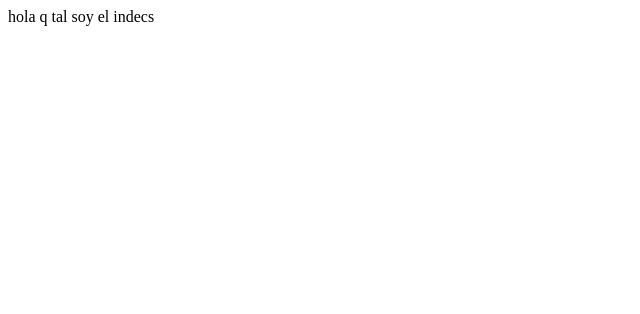
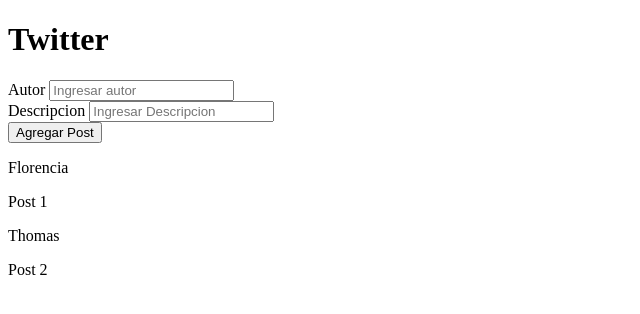
Before and after one commit to iic3585-2019/pwa-twitter-g1, a website built with webpack: page src/app/index.html in a window 1280 px wide. Shown: the whole page, without its empty margins (0-640 px from the left). Built offline with nearby package versions, Linux system fonts and the light colour scheme.

Commit message:
basic posts show

```diff
--- a/src/app/index.html
+++ b/src/app/index.html
@@ -2,11 +2,24 @@
 <html lang="en">
 <head>
     <meta charset="UTF-8">
-    <title>HOLA</title>
+    <title>Twitter</title>
     <link rel="icon" href="favicon.ico" type="image/x-icon"/>
     <link rel="shortcut icon" href="favicon.ico" type="image/x-icon"/>
 </head>
 <body>
-hola q tal soy el indecs
+    <h1>Twitter</h1>
+    <div id="form-container">
+        <div>
+            <label>Autor</label>
+            <input type="text" id="author-input" placeholder="Ingresar autor"/>
+        </div>
+        <div>
+            <label>Descripcion</label>
+            <input type="text" id="description-input" placeholder="Ingresar Descripcion"/>
+        </div>
+        <button id="post-button">Agregar Post</button>
+    </div>
+
+    <div id="posts-container"></div>
 </body>
 </html>
--- a/src/app/index.js
+++ b/src/app/index.js
@@ -1,4 +1,31 @@
-console.log('Hola mundo!');
+
+const posts = [
+  {
+    author: "Florencia",
+    description: "Post 1",
+  },
+  {
+    author: "Thomas",
+    description: "Post 2",
+  }
+]
+
+const addPost = () => {
+  const author = document.getElementById("author-input").value;
+  const description = document.getElementById("description-input").value;
+  // TODO: send author and description to firebase
+};
+
+const button = document.getElementById("post-button");
+button.addEventListener("click", addPost);
+
+const postsContainer = document.getElementById("posts-container");
+postsContainer.innerHTML = posts.map(post => `
+  <div class="post">
+    <p class="post-author">${post.author}</p>
+    <p class="post-description">${post.description}</p>
+  </div>
+`).join('');
 
 if (module.hot) {
   module.hot.accept();
```
